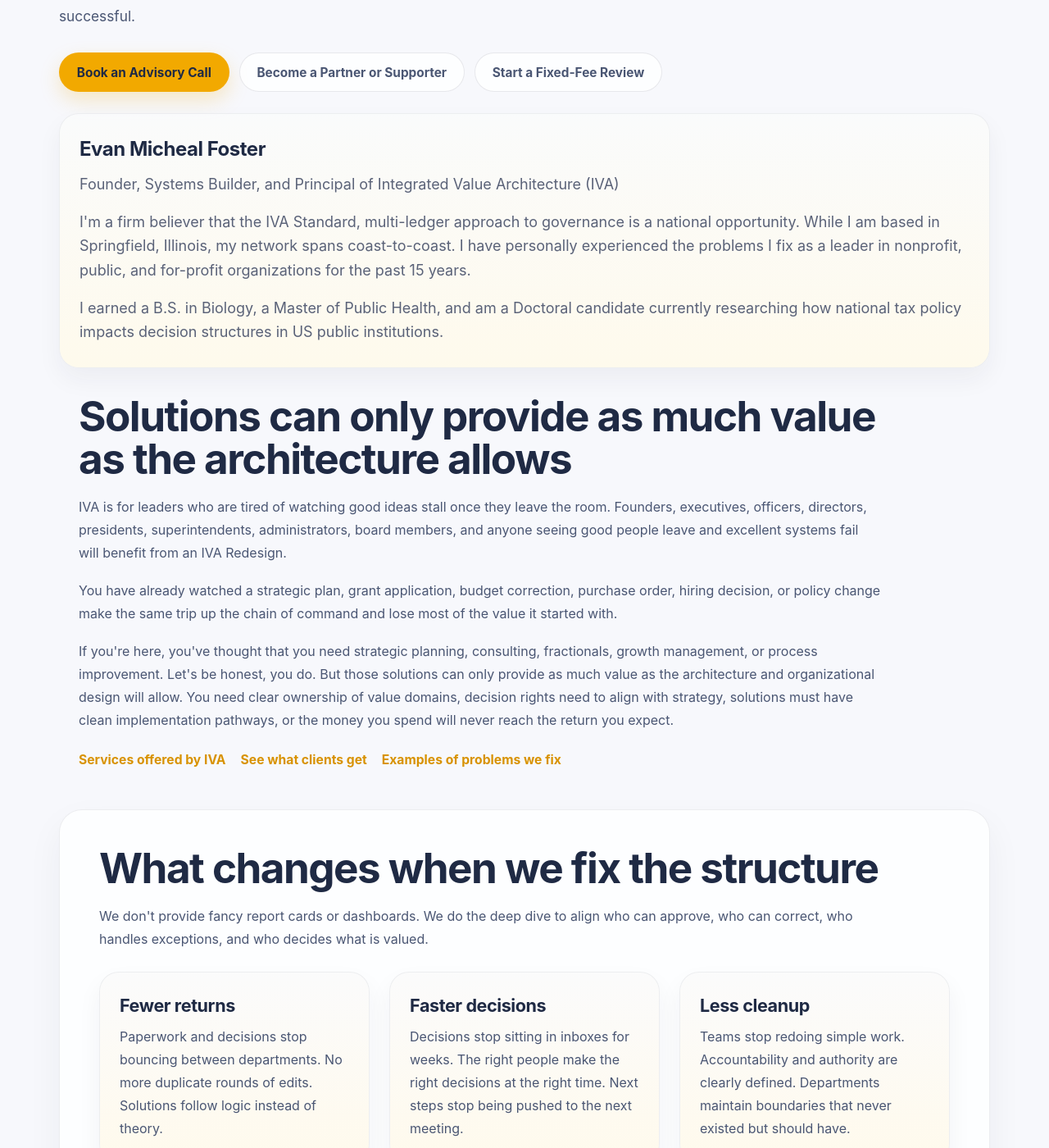
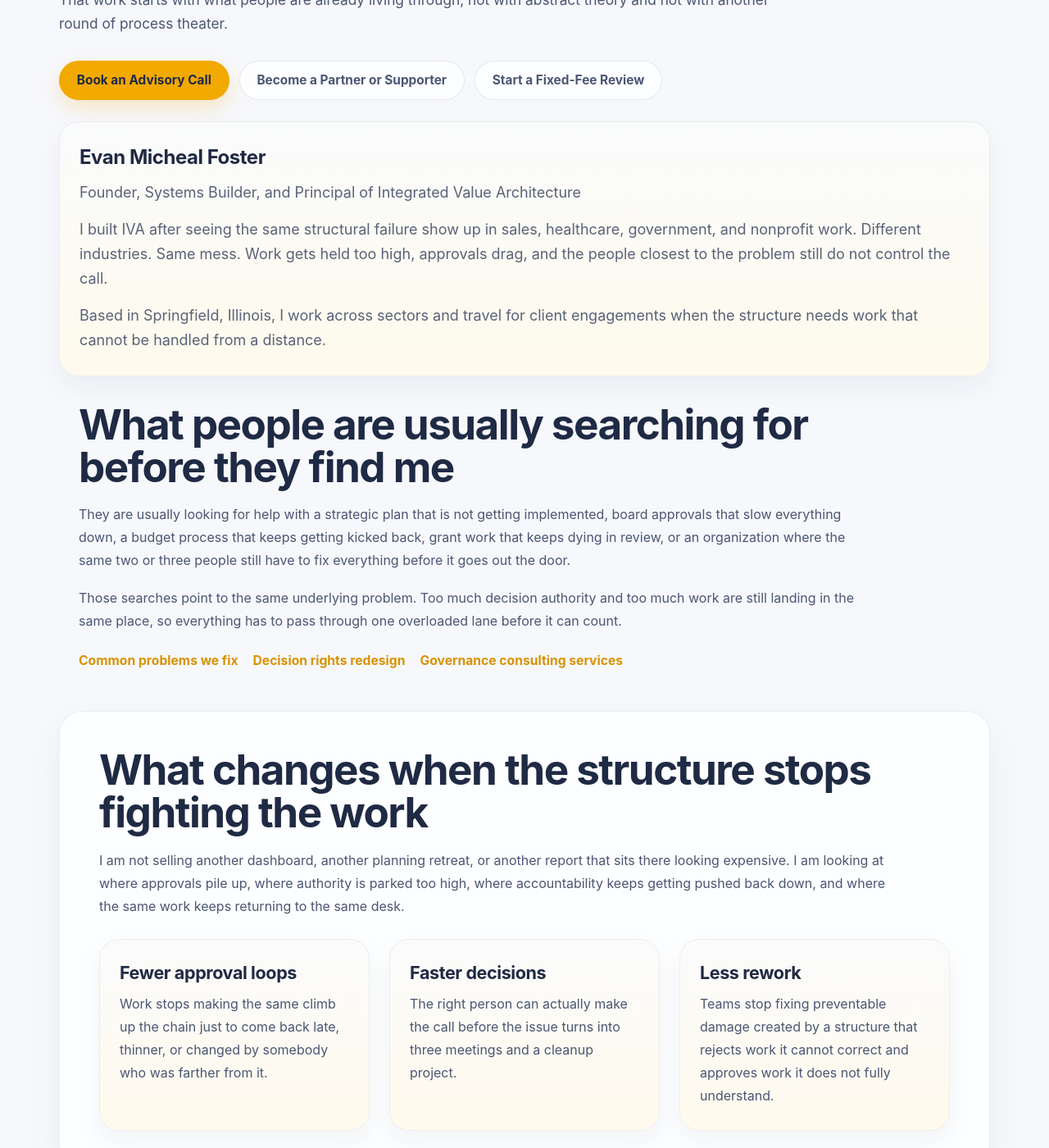
Before and after one commit to efost7873/integratedvaluearchitecture.com, a Jekyll site: the page built from index.html, in a window 1280 px wide and 1400 px high, scrolled down 628 px. Shown: the whole window at 82% size. Built offline with Jekyll 4.4.1, drawn with Linux system fonts in a browser that asks for light colours; some of the changed text lies outside the part shown.

Commit message:
Update index.html

```diff
--- a/index.html
+++ b/index.html
@@ -1,7 +1,7 @@
 ---
 layout: default
-title: Organizational Change | IVA | Evan Foster Springfield IL
-description: Evan Micheal Foster, Founder of Integrated Value Architecture in Springfield, Illinois diagnoses underlying problems and designs custom multi-ledger solutions.
+title: Approval Bottlenecks, Slow Decisions, and Rework | Integrated Value Architecture
+description: Integrated Value Architecture helps organizations fix approval bottlenecks, slow decisions, repeated rework, and structural overload by redesigning where authority, accountability, and work sit.
 schema_type: WebPage
 ---
 
@@ -75,24 +75,24 @@
 <section class="hero" id="homepage-hero">
   <div class="container">
     <div class="hero-content">
-      <p class="eyebrow">Strategic plans stall. Scorecards sit. Change efforts fade. AI hits the same wall.</p>
-      <h1>Your strategic plan is not the problem.</h1>
+      <p class="eyebrow">Approval bottlenecks. Slow decisions. Rework that keeps coming back.</p>
+      <h1>Your strategic plan is probably fine. The structure underneath it is usually where things start breaking down.</h1>
 
       <p class="hero-intro">
-        We've all watched budget revisions get sent from programs to finance, come back for edits, wait on a director, and land right back with the same person to start the process all over again. Expense reports get kicked back over a grammar fix or a single digit. Purchase orders sit because the person reviewing it can reject it but not fix it.
+        Budget revisions get sent up, sent back, corrected, and sent up again. Expense reports get kicked back over a grammar fix or a single digit while the real issue sits there untouched. Purchase requests stall because the person reviewing them can reject them but cannot fix them. Staff already know what the problem is and still have to wait on somebody farther from the work.
       </p>
 
       <p class="hero-intro">
-        It's easy to blame the individual or the plan, but retreats, consultants, tightened controls, or a "better plan" never address what causes the problems in the first place. We all know that if a foundation is weak, anything built on that foundation will struggle. The same approval path is still there, so the same delays show up again. Approval paths, decision ownership, and accountability for the result sabotage any great plan from the start.
+        That is not a motivation problem. It is not usually a communication problem either. It is a structure problem. Too much decision authority and too much work are sitting in the same few places, so everything has to pass through one overloaded lane before it can move.
       </p>
 
       <p class="hero-intro">
-        Evan Foster built IVA to help organizations fix approval loops, decision delays, decisions getting sent back, stripped down, and rebuilt until the original intent is gone, and constant rework that keep strategic plans, scorecards, budgets, expenses, decisions, and policies from doing more than collecting dust. Based in Springfield, Illinois, Integrated Value Architecture is a solution that applies across sectors and states. Evan routinely travels to client locations for paid engagements to ensure your new governance architecture is successful.
+        Integrated Value Architecture helps organizations fix approval bottlenecks, slow decisions, repeated rework, and structural overload by redesigning where authority sits, who owns the work, and how decisions move. That work starts with what people are already living through, not with abstract theory and not with another round of process theater.
       </p>
 
       <div class="hero-actions">
         <a class="button primary" href="/book-advisory-call/">Book an Advisory Call</a>
-        <a class="button secondary" href="/supporters/">Become a Partner or Supporter</a>
+        <a class="button secondary" href="/partners-and-supporters/">Become a Partner or Supporter</a>
         <a class="button secondary" href="/fixed-fee-review/">Start a Fixed-Fee Review</a>
       </div>
 
@@ -100,9 +100,9 @@
         <article class="info-card">
           <a class="card-link" href="/evan-foster-springfield-il/">
             <h3>Evan Micheal Foster</h3>
-            <p>Founder, Systems Builder, and Principal of Integrated Value Architecture (IVA)</p>
-            <p>I'm a firm believer that the IVA Standard, multi-ledger approach to governance is a national opportunity. While I am based in Springfield, Illinois, my network spans coast-to-coast. I have personally experienced the problems I fix as a leader in nonprofit, public, and for-profit organizations for the past 15 years.</p>
-            <p>I earned a B.S. in Biology, a Master of Public Health, and am a Doctoral candidate currently researching how national tax policy impacts decision structures in US public institutions.</p>
+            <p>Founder, Systems Builder, and Principal of Integrated Value Architecture</p>
+            <p>I built IVA after seeing the same structural failure show up in sales, healthcare, government, and nonprofit work. Different industries. Same mess. Work gets held too high, approvals drag, and the people closest to the problem still do not control the call.</p>
+            <p>Based in Springfield, Illinois, I work across sectors and travel for client engagements when the structure needs work that cannot be handled from a distance.</p>
           </a>
         </article>
       </div>
@@ -112,51 +112,48 @@
 
 <section class="section">
   <div class="container narrow">
-    <h2>Solutions can only provide as much value as the architecture allows</h2>
+    <h2>What people are usually searching for before they find me</h2>
     <p>
-      IVA is for leaders who are tired of watching good ideas stall once they leave the room. Founders, executives, officers, directors, presidents, superintendents, administrators, board members, and anyone seeing good people leave and excellent systems fail will benefit from an IVA Redesign.
+      They are usually looking for help with a strategic plan that is not getting implemented, board approvals that slow everything down, a budget process that keeps getting kicked back, grant work that keeps dying in review, or an organization where the same two or three people still have to fix everything before it goes out the door.
     </p>
     <p>
-      You have already watched a strategic plan, grant application, budget correction, purchase order, hiring decision, or policy change make the same trip up the chain of command and lose most of the value it started with.
-    </p>
-    <p>
-      If you're here, you've thought that you need strategic planning, consulting, fractionals, growth management, or process improvement. Let's be honest, you do. But those solutions can only provide as much value as the architecture and organizational design will allow. You need clear ownership of value domains, decision rights need to align with strategy, solutions must have clean implementation pathways, or the money you spend will never reach the return you expect.
+      Those searches point to the same underlying problem. Too much decision authority and too much work are still landing in the same place, so everything has to pass through one overloaded lane before it can count.
     </p>
 
     <div class="inline-links">
-      <a href="/services/">Services offered by IVA</a>
-      <a href="/what-clients-get/">See what clients get</a>
-      <a href="/common-problems-we-fix/">Examples of problems we fix</a>
+      <a href="/common-problems-we-fix/">Common problems we fix</a>
+      <a href="/decision-rights-redesign/">Decision rights redesign</a>
+      <a href="/services/">Governance consulting services</a>
     </div>
   </div>
 </section>
 
 <section class="section alt">
   <div class="container narrow">
-    <h2>What changes when we fix the structure</h2>
+    <h2>What changes when the structure stops fighting the work</h2>
     <p>
-      We don't provide fancy report cards or dashboards. We do the deep dive to align who can approve, who can correct, who handles exceptions, and who decides what is valued.
+      I am not selling another dashboard, another planning retreat, or another report that sits there looking expensive. I am looking at where approvals pile up, where authority is parked too high, where accountability keeps getting pushed back down, and where the same work keeps returning to the same desk.
     </p>
 
     <div class="card-grid three-up">
       <article class="info-card">
         <a class="card-link" href="/decision-rights-redesign/">
-          <h3>Fewer returns</h3>
-          <p>Paperwork and decisions stop bouncing between departments. No more duplicate rounds of edits. Solutions follow logic instead of theory.</p>
+          <h3>Fewer approval loops</h3>
+          <p>Work stops making the same climb up the chain just to come back late, thinner, or changed by somebody who was farther from it.</p>
         </a>
       </article>
 
       <article class="info-card">
         <a class="card-link" href="/common-problems-we-fix/">
           <h3>Faster decisions</h3>
-          <p>Decisions stop sitting in inboxes for weeks. The right people make the right decisions at the right time. Next steps stop being pushed to the next meeting.</p>
+          <p>The right person can actually make the call before the issue turns into three meetings and a cleanup project.</p>
         </a>
       </article>
 
       <article class="info-card">
         <a class="card-link" href="/what-clients-get/">
-          <h3>Less cleanup</h3>
-          <p>Teams stop redoing simple work. Accountability and authority are clearly defined. Departments maintain boundaries that never existed but should have.</p>
+          <h3>Less rework</h3>
+          <p>Teams stop fixing preventable damage created by a structure that rejects work it cannot correct and approves work it does not fully understand.</p>
         </a>
       </article>
     </div>
@@ -165,21 +162,18 @@
 
 <section class="section">
   <div class="container narrow">
-    <h2>How I do it</h2>
+    <h2>How the work starts</h2>
     <p>
-      We start with a comprehensive review of documents you already use instead of creating or reformatting documents to meet our expectations. Our team traces how specific decisions and approvals move throughout the org chart. That can include budget revisions, expense approvals, purchase orders, compliance evidence, hiring decisions, policy exceptions, strategic initiatives, board approvals, reporting chains, and issues that keep coming back.
+      I start with the material you are already using to run the place. Budgets, board packets, grant files, operating procedures, approval chains, planning documents, reporting material, policy language, exception paths, hiring documents, committee structures. Whatever is already moving the work or slowing it down.
     </p>
     <p>
-      The document review shows us where decision authority and excess work get pushed into the same domain. It shows where decisions get passed up, sent back, and rebuilt until the original work barely resembles what started. We sit down with you to discuss where the bottlenecks, feedback loops, rework, missing value, and decision conflicts exist. During implementation, I design a new governance architecture custom-built for your organization with a multi-ledger approach, clear ownership, and decision rights.
-    </p>
-    <p>
-      I developed IVA to solve the problems from the ground up. We function on accountability and transparency. Begin with an advisory call, a fixed-fee review, or a partner relationship that turns into real work when it's needed most. From there, the work can move into deeper diagnosis, redesign based on the IVA multi-ledger standard, and ongoing support to ensure the structure remains clear, efficient, and valuable.
+      Then I trace where decisions actually sit, who can reject something without fixing it, where accountability keeps dropping back onto the original owner, and where the structure keeps creating delay, cleanup, and preventable returns. From there the work can stay small through an advisory call or review, or move into deeper redesign and support if the structure needs more than a quick correction.
     </p>
 
     <div class="inline-links">
-      <a href="/services/">We offer governance consulting, strategy review, multi-ledger redesign, and ongoing evaluation.</a>
-      <a href="/what-clients-get/">What clients get from an IVA engagement</a>
-      <a href="/decision-rights-redesign/">Decision-rights redesign</a>
+      <a href="/services/">Services</a>
+      <a href="/fixed-fee-review/">Fixed-fee review</a>
+      <a href="/what-clients-get/">What clients get</a>
     </div>
   </div>
 </section>
@@ -229,12 +223,12 @@
 
 <section class="section alt">
   <div class="container narrow">
-    <h2>You are searching for a solution that sticks, now you can stop searching</h2>
+    <h2>Why this sits next to strategy, planning, and process work instead of pretending to replace it</h2>
     <p>
-      IVA supports strategic planners, scorecards, and dashboards by making sure your structure can handle it. Already developed a strategic plan? Schedule an advisory call to ensure approvals, ownership, and exception handling align with the plan. The Architecture is positioned alongside consulting, finance support, nonprofit support, and board-work to improve the success of these structures.
+      Strategic planning firms, consultants, boards, finance teams, compliance groups, and operating leaders all touch part of this problem. I am dealing with the part underneath them. If the structure still routes every decision into the same bottleneck, great advice still stalls after the meeting and good plans still die in implementation.
     </p>
     <p>
-      Those are not competing services. In fact, we actively seek partnerships with these businesses because they are complementary services. IVA addresses the structure, while others design your future. Plans and scorecards work properly when built on an IVA structure.
+      That is why IVA works well next to strategic planning, fractional leadership, process work, compliance support, and implementation support. I am not trying to swallow all of those categories. I am fixing the structural arrangement that keeps limiting what they can accomplish once the work has to move.
     </p>
 
     <div class="inline-links">
@@ -248,12 +242,12 @@
 <section class="section">
   <div class="container narrow">
     <h2>Frequently asked questions</h2>
-    <p><strong>Doesn't "architecture" cause confusion?</strong>
-      I have thought about this repeatedly since founding IVA. Especially when a representative from Angie reached out trying to get me in touch with local homeowners looking for an architect. But what do you call someone who designs structures, foundations, blueprints, designed to hold weight and provide function? You call them an Architect.
+    <p><strong>Why does a strategic plan still stall after the retreat?</strong><br>
+      Because the retreat did not change who still has to approve the work, who can reject it without fixing it, or where the hard calls still go to wait.
     </p>
 
-    <p><strong>Why does a strategic plan still stall after the retreat?</strong><br>
-      Even the best plans don't change approvals, decision rights, value domains, and escalation paths. Align the foundation with the plan and it becomes valuable and sustainable.
+    <p><strong>Why does work keep getting sent back for edits?</strong><br>
+      Because approvals move up the chain while accountability for execution and correction moves down. The reviewer can reject it. The original owner still has to fix it. So the work comes back again.
     </p>
 
     <p><strong>Why does a budget revision or expense report keep getting sent back?</strong><br>
@@ -294,7 +288,7 @@
       </article>
 
       <article class="info-card">
-        <a class="card-link" href="/supporters/">
+        <a class="card-link" href="/partners-and-supporters/">
           <h3>Join as a Partner or Supporter</h3>
           <p>Three options for people and businesses who see the problem clearly and want visible early connection to the work and complementary service offerings.</p>
         </a>
```
